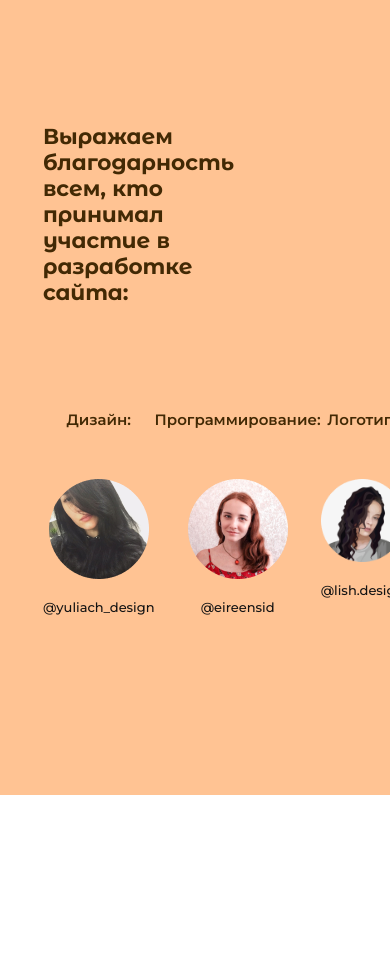
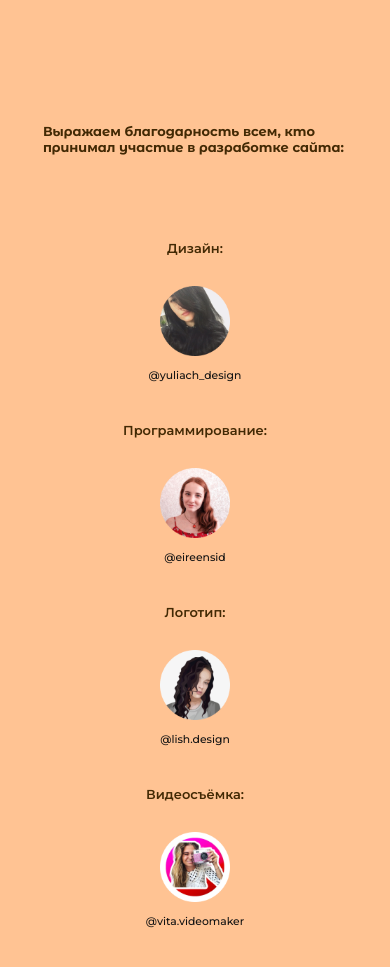
Before and after one commit to eireensid/animal-shelter, a Next.js app: page / in a window 390 px wide. Shown: the part 10100-11067 px from the top of the page. Before the commit the page ends 10895 px from the top, so only its background shows below. Built offline with nearby package versions, Linux system fonts and the light colour scheme.

Commit message:
developers component adaptive

```diff
--- a/styles/components/WebsiteTeam.module.scss
+++ b/styles/components/WebsiteTeam.module.scss
@@ -22,3 +22,52 @@
   padding-top: 20px;
   font-weight: $mediumWeight;
 }
+
+// Tablet styles
+@media (max-width: 1024px) {
+  .developersBlock h2 {
+    font-size: 1.111em;
+    width: 73%;
+  }
+  .developersWrapper {
+    padding-top: 50px;
+  }
+  .developer h4 {
+    font-size: 1em;
+    padding-bottom: 40px!important;
+  }
+  .developer img {
+    width: 70px;
+    height: 70px;
+  }
+  .developer span {
+    font-size: 0.833em;
+    padding-top: 13px;
+  }
+}
+
+// Mobile styles
+@media (max-width: 414px) {
+  .developersBlock h2 {
+    font-size: 1em;
+    width: 100%;
+  }
+  .developersWrapper {
+    padding-top: 45px;
+    display: flex;
+    flex-direction: column;
+    align-items: center;
+  }
+  .developer h4 {
+    font-size: 1em;
+    padding-bottom: 30px!important;
+  }
+  .developer img {
+    width: 70px;
+    height: 70px;
+  }
+  .developer span {
+    font-size: 0.833em;
+    padding-top: 13px;
+  }
+}
```
